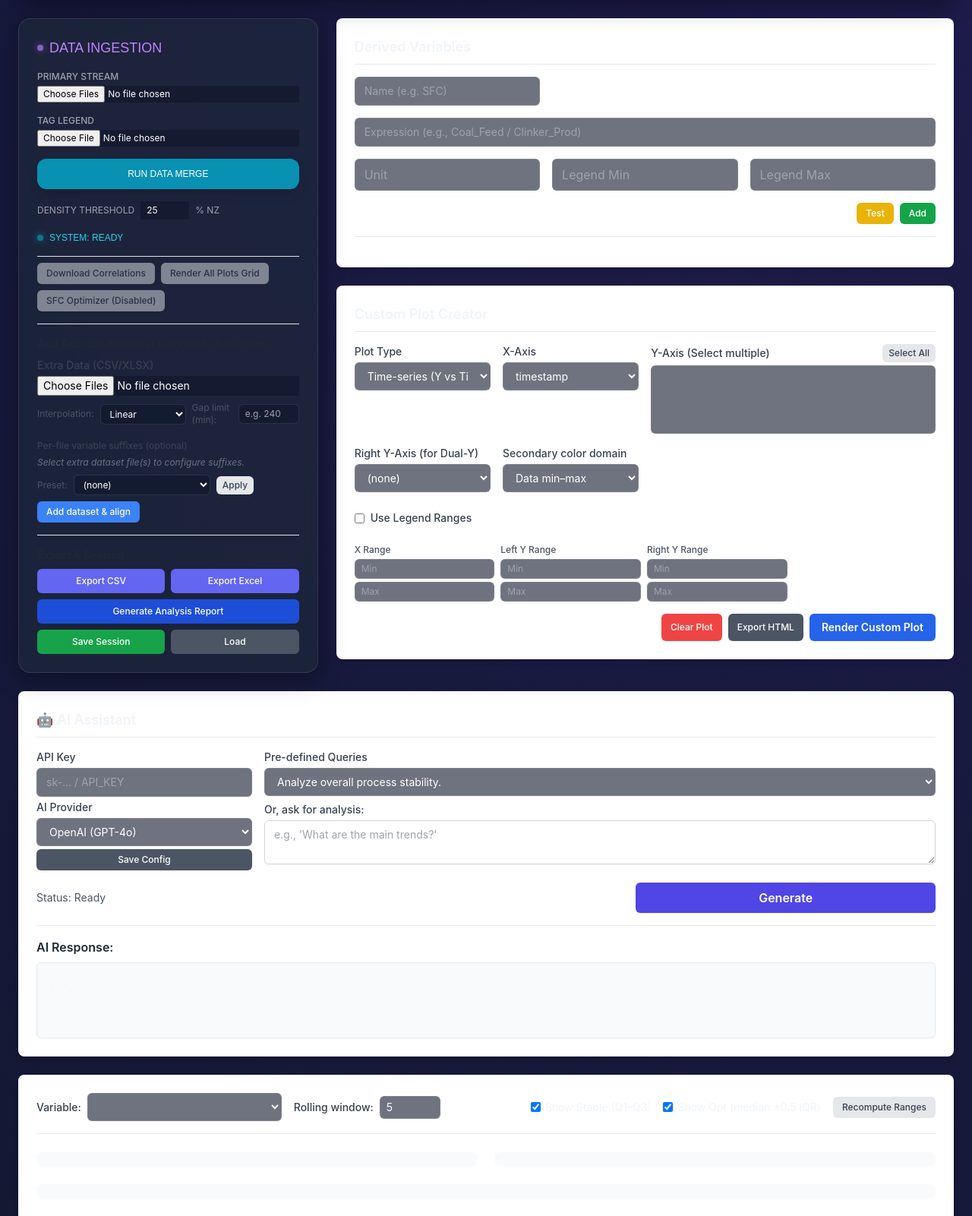
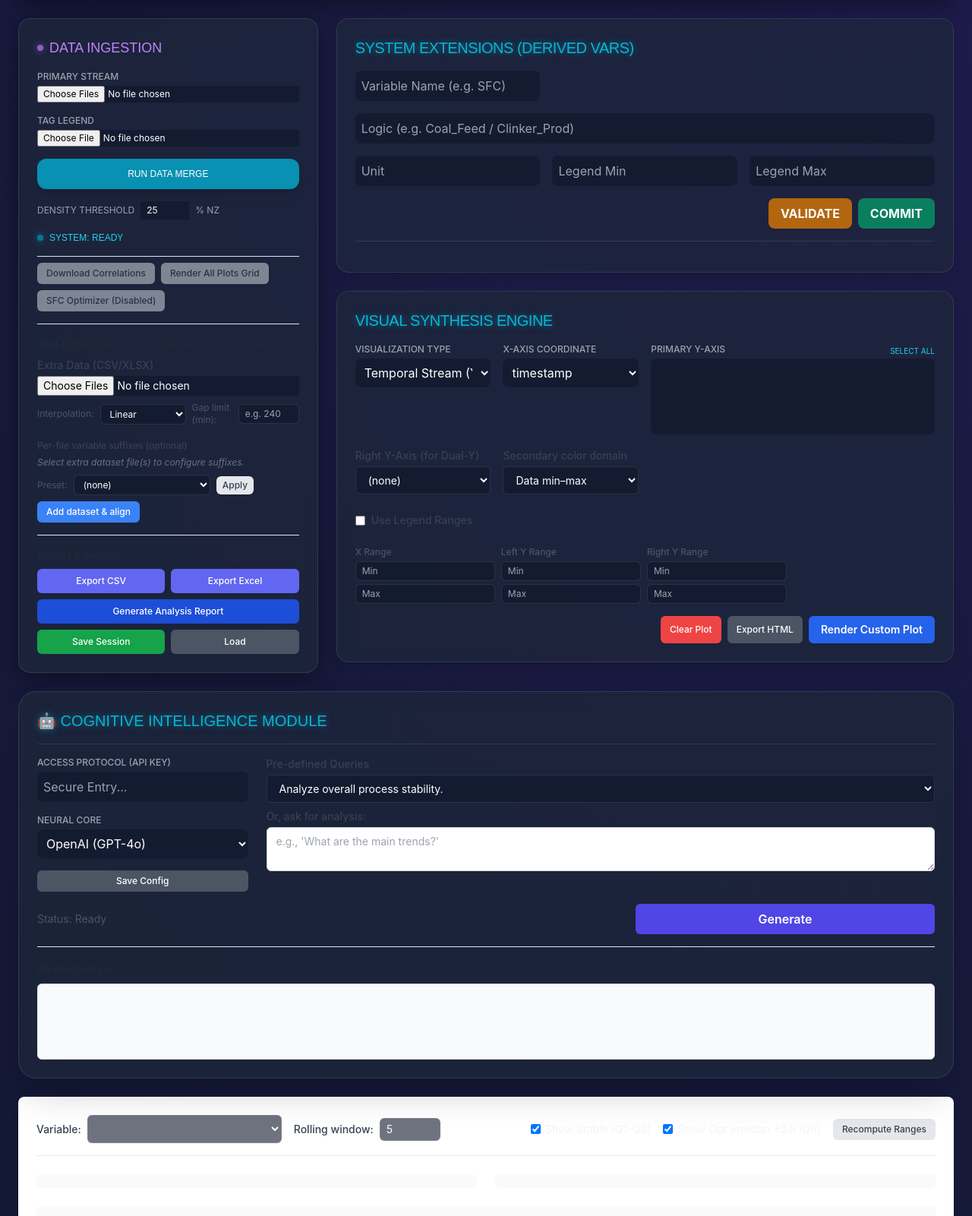
Before and after one commit to ranjanoa/DataEDA, a FastAPI app: page / in a window 1280 px wide. Shown: the part 134-1735 px from the top of the page at 76% size. Run offline with FastAPI, Linux system fonts and the light colour scheme; lists and menus that the app fills with data are empty; some libraries are stand-ins or nearby versions.

Commit message:
Final Futuristic Redesign - Glassmorphism and Neon theme completed

```diff
--- a/frontend/templates/index.html
+++ b/frontend/templates/index.html
@@ -192,62 +192,50 @@
       <!-- Right Column: Derived Variables & Plot Creator -->
       <div class="lg:col-span-2 space-y-6">
         <!-- Derived Variables Box -->
-        <div class="bg-white p-6 rounded-lg shadow-md space-y-4" id="derivedBox">
-          <h2 class="text-lg font-semibold border-b pb-2 mb-4">Derived Variables</h2>
+        <div class="glass p-6 rounded-2xl border border-white/10 shadow-lg space-y-4" id="derivedBox">
+          <h2 class="text-xl font-tech neon-text mb-4 uppercase tracking-tight">System Extensions (Derived Vars)</h2>
           <div class="grid grid-cols-1 md:grid-cols-2 lg:grid-cols-3 gap-4 items-end">
-            <input id="derivedName" placeholder="Name (e.g. SFC)"
-              class="col-span-1 md:col-span-1 px-3 py-2 border border-gray-300 rounded-md shadow-sm focus:outline-none focus:ring-blue-500 focus:border-blue-500 text-sm" />
-            <input id="derivedExpr" placeholder="Expression (e.g., Coal_Feed / Clinker_Prod)"
-              class="col-span-1 md:col-span-2 lg:col-span-3 px-3 py-2 border border-gray-300 rounded-md shadow-sm focus:outline-none focus:ring-blue-500 focus:border-blue-500 text-sm" />
-            <input id="derivedUnit" placeholder="Unit"
-              class="col-span-1 md:col-span-1 px-3 py-2 border border-gray-300 rounded-md shadow-sm" />
-            <input id="derivedMin" placeholder="Legend Min"
-              class="col-span-1 md:col-span-1 px-3 py-2 border border-gray-300 rounded-md shadow-sm" />
-            <input id="derivedMax" placeholder="Legend Max"
-              class="col-span-1 md:col-span-1 px-3 py-2 border border-gray-300 rounded-md shadow-sm" />
+            <input id="derivedName" placeholder="Variable Name (e.g. SFC)" class="p-2 rounded-lg" />
+            <input id="derivedExpr" placeholder="Logic (e.g. Coal_Feed / Clinker_Prod)" class="col-span-1 md:col-span-2 lg:col-span-3 p-2 rounded-lg" />
+            <input id="derivedUnit" placeholder="Unit" class="p-2 rounded-lg" />
+            <input id="derivedMin" placeholder="Legend Min" class="p-2 rounded-lg" />
+            <input id="derivedMax" placeholder="Legend Max" class="p-2 rounded-lg" />
             <div class="col-span-1 md:col-span-3 lg:col-span-3 flex gap-2 justify-end">
-              <button id="btnTestDerived"
-                class="bg-yellow-500 text-white text-xs font-medium py-1.5 px-3 rounded-md hover:bg-yellow-600">Test</button>
-              <button id="btnAddDerived"
-                class="bg-green-600 text-white text-xs font-medium py-1.5 px-3 rounded-md hover:bg-green-700">Add</button>
+              <button id="btnTestDerived" class="bg-amber-600/80 text-white px-4 py-2 rounded-lg font-bold hover:bg-amber-500 transition shadow-sm">VALIDATE</button>
+              <button id="btnAddDerived" class="bg-emerald-600/80 text-white px-4 py-2 rounded-lg font-bold hover:bg-emerald-500 transition shadow-sm">COMMIT</button>
             </div>
           </div>
-          <div id="derivedMsg" class="mt-2 text-sm text-gray-600"></div>
-          <div id="derivedList" class="mt-4 max-h-48 overflow-y-auto border-t pt-4 space-y-2"></div>
+          <div id="derivedMsg" class="mt-2 text-xs font-tech text-cyan-300"></div>
+          <div id="derivedList" class="mt-4 max-h-48 overflow-y-auto border-t border-white/10 pt-4 space-y-2"></div>
         </div>
 
         <!-- Custom Plot Creator Box -->
-        <div class="bg-white p-6 rounded-lg shadow-md space-y-4" id="customPlotBox">
-          <h2 class="text-lg font-semibold border-b pb-2 mb-4">Custom Plot Creator</h2>
+        <div class="glass p-6 rounded-2xl border border-white/10 shadow-lg space-y-4" id="customPlotBox">
+          <h2 class="text-xl font-tech neon-text mb-4 uppercase tracking-tight">Visual Synthesis Engine</h2>
           <div class="grid grid-cols-1 md:grid-cols-2 lg:grid-cols-4 gap-4 items-start">
             <div>
-              <label for="plotType" class="block text-sm font-medium text-gray-700">Plot Type</label>
-              <select id="plotType"
-                class="mt-1 block w-full px-3 py-2 border border-gray-300 bg-white rounded-md shadow-sm focus:outline-none focus:ring-blue-500 focus:border-blue-500 text-sm">
-                <option value="time">Time-series (Y vs Time)</option>
-                <option value="multi">Multi overlay (multiple Y vs Time)</option>
-                <option value="scatter">X vs Y scatter</option>
-                <option value="dual">Dual-Y (scatter)</option>
-                <option value="3d">3D scatter (X, Y, Z)</option>
+              <label for="plotType" class="block text-xs font-medium text-gray-400 uppercase mb-1">Visualization Type</label>
+              <select id="plotType" class="w-full p-2 rounded-lg">
+                <option value="time">Temporal Stream (Y vs Time)</option>
+                <option value="multi">Multi Overlay (Y vs Time)</option>
+                <option value="scatter">Dual-Vector Analysis (X vs Y)</option>
+                <option value="dual">Dual-Y Axis</option>
+                <option value="3d">Trimetric Matrix (X, Y, Z)</option>
                 <option value="parallel">Parallel Coordinates</option>
               </select>
             </div>
             <div>
-              <label for="xSelect" class="block text-sm font-medium text-gray-700">X-Axis</label>
-              <select id="xSelect"
-                class="mt-1 block w-full px-3 py-2 border border-gray-300 bg-white rounded-md shadow-sm focus:outline-none focus:ring-blue-500 focus:border-blue-500 text-sm">
+              <label for="xSelect" class="block text-xs font-medium text-gray-400 uppercase mb-1">X-Axis Coordinate</label>
+              <select id="xSelect" class="w-full p-2 rounded-lg">
                 <option value="timestamp">timestamp</option>
               </select>
             </div>
             <div class="lg:col-span-2">
               <div class="flex justify-between items-center">
-                <label for="ySelect" class="block text-sm font-medium text-gray-700">Y-Axis (Select multiple)</label>
-                <button id="btnSelectAllY"
-                  class="bg-gray-200 text-gray-700 text-xs font-medium py-1 px-2 rounded-md hover:bg-gray-300">Select
-                  All</button>
+                <label for="ySelect" class="block text-xs font-medium text-gray-400 uppercase mb-1">Primary Y-Axis</label>
+                <button id="btnSelectAllY" class="text-[10px] text-cyan-400 uppercase hover:underline">Select All</button>
               </div>
-              <select id="ySelect" multiple size="4"
-                class="mt-1 block w-full px-3 py-2 border border-gray-300 bg-white rounded-md shadow-sm focus:outline-none focus:ring-blue-500 focus:border-blue-500 text-sm"></select>
+              <select id="ySelect" multiple size="4" class="w-full p-2 rounded-lg"></select>
             </div>
             <div>
               <label for="rightAxisSelect" class="block text-sm font-medium text-gray-700">Right Y-Axis (for
@@ -315,25 +303,25 @@
 
     <!-- Global Insights Dashboard -->
     <div id="insightDashboard" class="hidden grid grid-cols-1 md:grid-cols-2 lg:grid-cols-4 gap-6">
-      <div class="bg-white p-6 rounded-lg shadow-md border-l-4 border-blue-500">
-        <h3 class="text-xs font-bold text-gray-500 uppercase tracking-wider">Total Data Points</h3>
-        <p id="insightPoints" class="text-2xl font-bold text-gray-800 mt-1">0</p>
-        <p class="text-xs text-gray-500 mt-1">Samples analyzed</p>
+      <div class="glass p-6 rounded-2xl border-l-4 border-cyan-500 shadow-cyan-500/10">
+        <h3 class="text-xs font-tech text-cyan-400 uppercase tracking-wider">Total Samples</h3>
+        <p id="insightPoints" class="text-3xl font-tech neon-text mt-1">0</p>
+        <p class="text-[10px] text-gray-500 uppercase mt-1">Ingested Records</p>
       </div>
-      <div class="bg-white p-6 rounded-lg shadow-md border-l-4 border-indigo-500">
-        <h3 class="text-xs font-bold text-gray-500 uppercase tracking-wider">Total Duration</h3>
-        <p id="insightDuration" class="text-lg font-bold text-gray-800 mt-1">0h 0m</p>
-        <p id="insightTimeRange" class="text-xs text-gray-500 mt-1">Start - End</p>
+      <div class="glass p-6 rounded-2xl border-l-4 border-indigo-500 shadow-indigo-500/10">
+        <h3 class="text-xs font-tech text-indigo-400 uppercase tracking-wider">Temporal Span</h3>
+        <p id="insightDuration" class="text-xl font-tech text-white mt-1">0h 0m</p>
+        <p id="insightTimeRange" class="text-[10px] text-gray-500 uppercase mt-1">T-Start ➔ T-End</p>
       </div>
-      <div class="bg-white p-6 rounded-lg shadow-md border-l-4 border-green-500">
-        <h3 class="text-xs font-bold text-gray-500 uppercase tracking-wider">Avg. Frequency</h3>
-        <p id="insightFrequency" class="text-2xl font-bold text-gray-800 mt-1">0s</p>
-        <p class="text-xs text-gray-500 mt-1">Time between samples</p>
+      <div class="glass p-6 rounded-2xl border-l-4 border-green-500 shadow-green-500/10">
+        <h3 class="text-xs font-tech text-green-400 uppercase tracking-wider">Mean Frequency</h3>
+        <p id="insightFrequency" class="text-3xl font-tech text-white mt-1">0s</p>
+        <p class="text-[10px] text-gray-500 uppercase mt-1">Resolution Speed</p>
       </div>
-      <div class="bg-white p-6 rounded-lg shadow-md border-l-4 border-red-500">
-        <h3 class="text-xs font-bold text-gray-500 uppercase tracking-wider">Shutdown Periods</h3>
-        <p id="insightShutdownCount" class="text-2xl font-bold text-gray-800 mt-1">0</p>
-        <p id="insightShutdownMsg" class="text-xs text-gray-500 mt-1">Detected gaps/zeros</p>
+      <div class="glass p-6 rounded-2xl border-l-4 border-red-500 shadow-red-500/10">
+        <h3 class="text-xs font-tech text-red-400 uppercase tracking-wider">Anomalies</h3>
+        <p id="insightShutdownCount" class="text-3xl font-tech text-red-400 mt-1">0</p>
+        <p id="insightShutdownMsg" class="text-[10px] text-gray-500 uppercase mt-1">Disruptions Detected</p>
       </div>
     </div>
 
@@ -343,20 +331,23 @@
       <div id="shutdownList" class="text-sm space-y-2 max-h-40 overflow-y-auto"></div>
     </div>
 
-    <!-- AI Assistant Box (Full Width) -->
-    <div class="bg-white p-6 rounded-lg shadow-md space-y-4" id="aiAssistantBox">
-      <h2 class="text-lg font-semibold border-b pb-2 mb-4">🤖 AI Assistant</h2>
-      <div class="grid grid-cols-1 md:grid-cols-4 gap-4 items-start">
-        <div class="md:col-span-1 space-y-1">
-          <label for="apiKey" class="block text-sm font-medium text-gray-700">API Key</label>
-          <input type="password" id="apiKey" placeholder="sk-... / API_KEY"
-            class="block w-full px-3 py-2 border border-gray-300 rounded-md shadow-sm text-sm" />
-          <label for="aiProvider" class="block text-sm font-medium text-gray-700 mt-2">AI Provider</label>
-          <select id="aiProvider" class="block w-full px-3 py-2 border border-gray-300 rounded-md shadow-sm text-sm">
-            <option value="openai" selected>OpenAI (GPT-4o)</option>
-            <option value="gemini">Google Gemini (1.5 Flash)</option>
-            <option value="custom">Custom (OpenAI-compatible)</option>
-          </select>
+    <!-- AI Assistant Box -->
+    <div class="glass p-6 rounded-3xl border border-white/10 shadow-2xl space-y-4" id="aiAssistantBox">
+      <h2 class="text-xl font-tech neon-text uppercase border-b border-white/10 pb-4">🤖 Cognitive Intelligence Module</h2>
+      <div class="grid grid-cols-1 md:grid-cols-4 gap-6 items-start">
+        <div class="md:col-span-1 space-y-4">
+          <div>
+            <label class="block text-xs font-medium text-gray-400 uppercase mb-1">Access Protocol (API Key)</label>
+            <input type="password" id="apiKey" placeholder="Secure Entry..." class="w-full p-2 rounded-lg" />
+          </div>
+          <div>
+            <label class="block text-xs font-medium text-gray-400 uppercase mb-1">Neural Core</label>
+            <select id="aiProvider" class="w-full p-2 rounded-lg">
+              <option value="openai">OpenAI (GPT-4o)</option>
+              <option value="gemini">Google Gemini (1.5)</option>
+              <option value="custom">Proxy Relay</option>
+            </select>
+          </div>
           <div id="customApiBox" class="hidden mt-2">
             <label for="apiUrl" class="block text-sm font-medium text-gray-700">Base URL</label>
             <input type="text" id="apiUrl" placeholder="https://api.yourproxy.com/v1"
```
